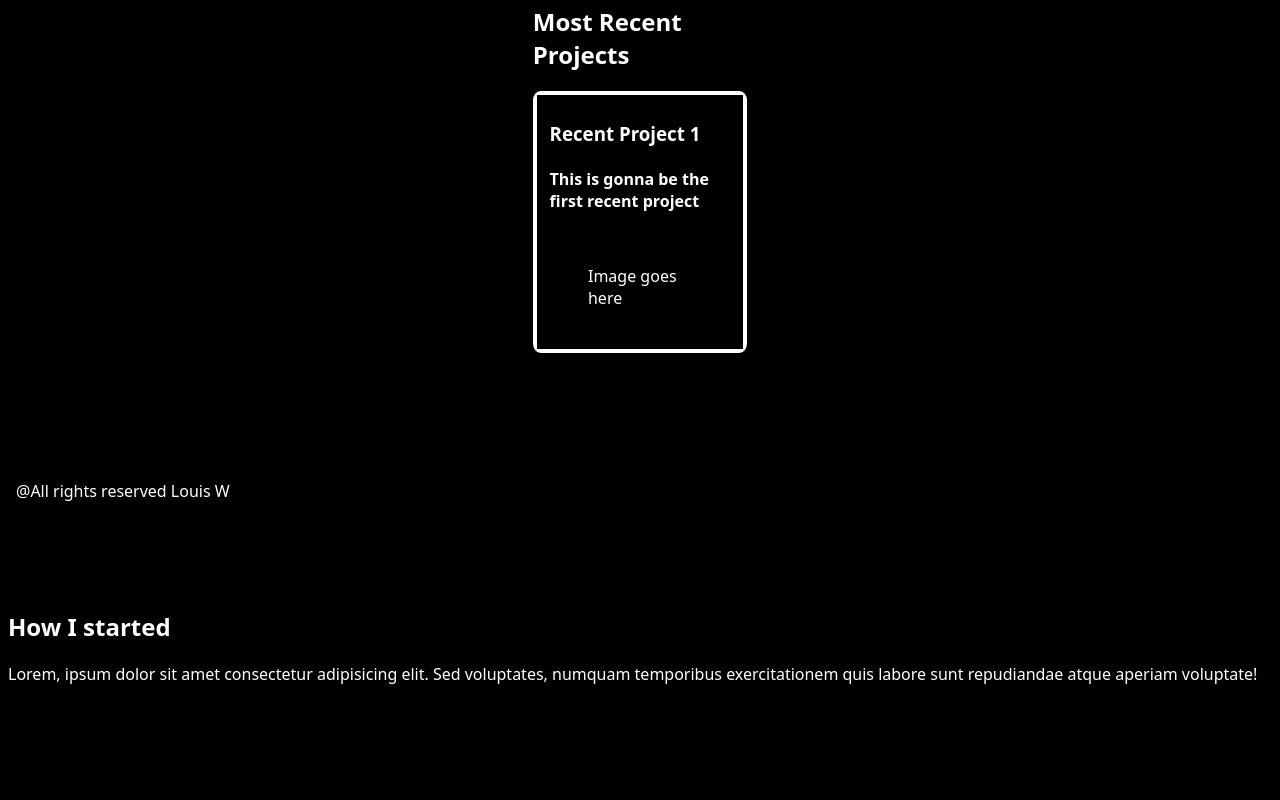
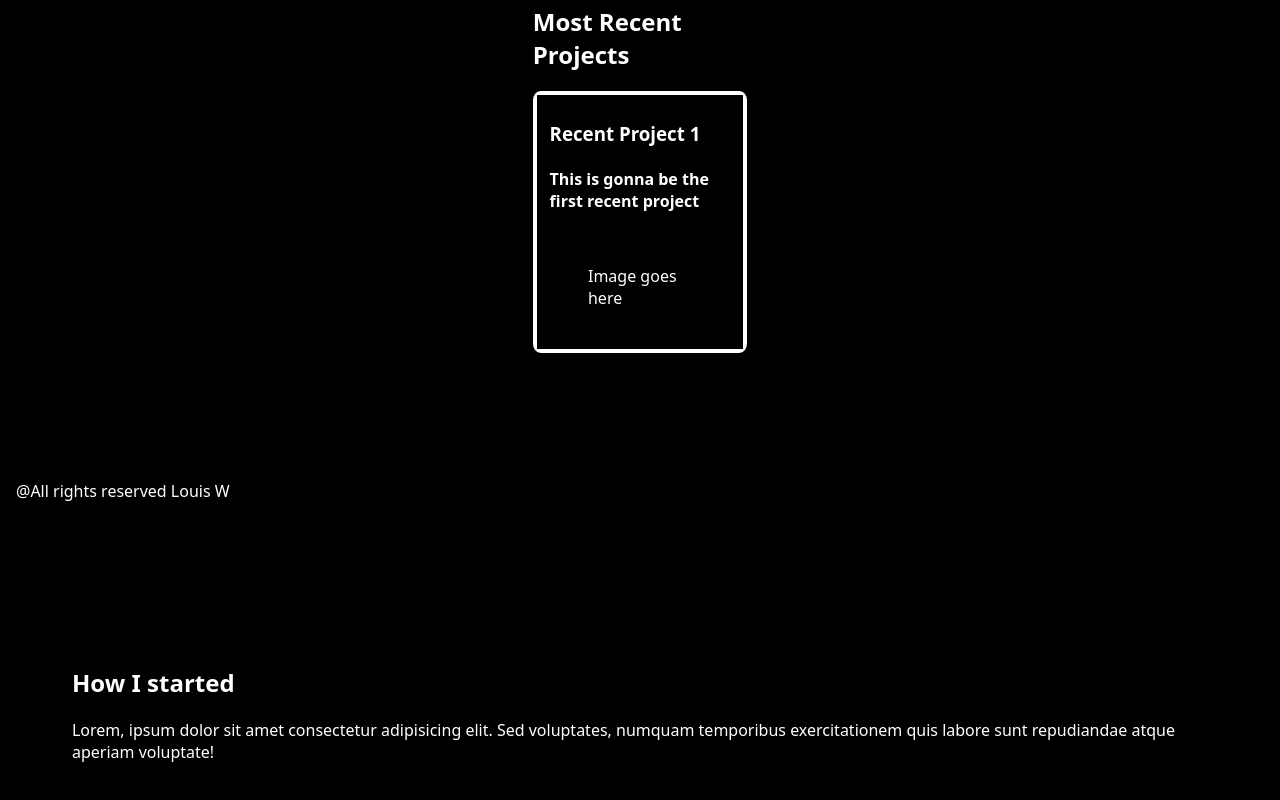
Before and after one commit to LouisWdev/myPortfolio, a React (Vite) app: page / in a window 1280 px wide. Shown: the part 290-1090 px from the top of the page. Built offline with nearby package versions, Linux system fonts and the light colour scheme.

Commit message:
padding and margins on the text container

```diff
--- a/src/Section/AboutSection.tsx
+++ b/src/Section/AboutSection.tsx
@@ -24,6 +24,10 @@ export default AboutSection
 const AboutContainer = styled.div`
       height: 100vh;
 `;
-const AboutTextContainer = styled.div``;
+const AboutTextContainer = styled.div`
+      padding: 5vh 3vw;
+      margin: 2vh 2vw;
+`;
+
 const AboutTitleText = styled.h2``;
 const AboutParagraph = styled.p``;
```
